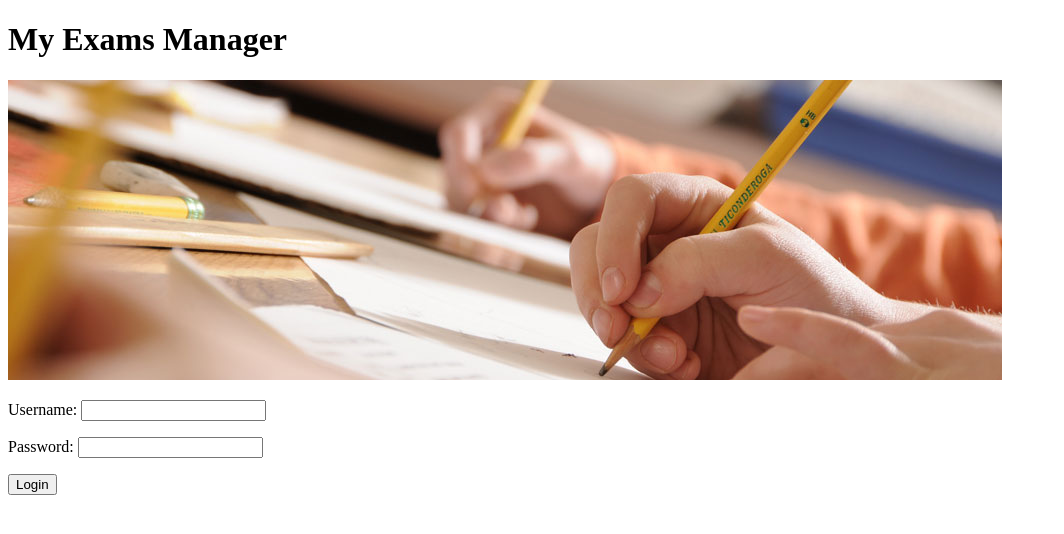
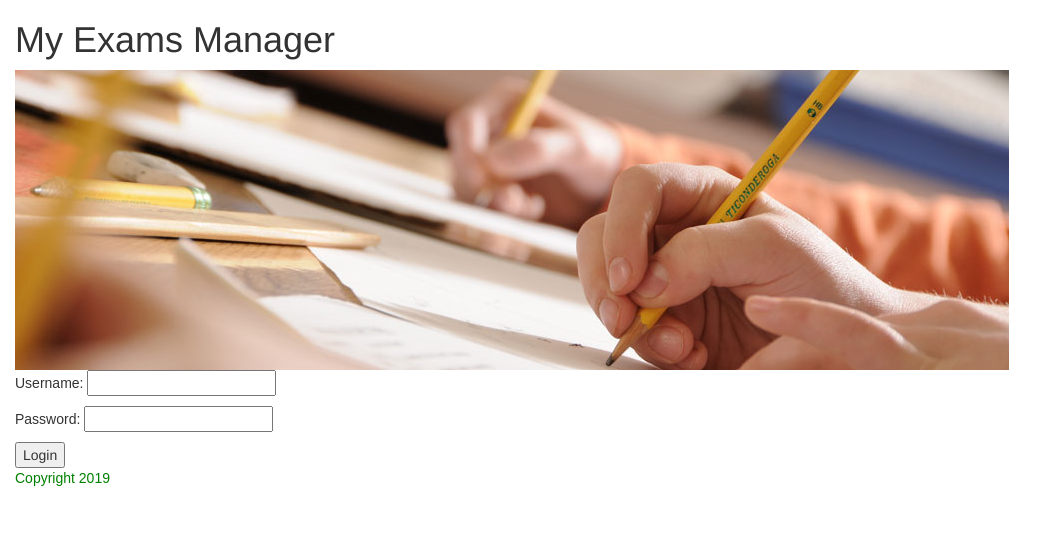
Before and after one commit to AmI-2019/Exams_Manager, a Flask app: page /index in a window 1280 px wide. Shown: the top 534 px of the page, without its empty margins (0-1064 px from the left). Run offline with Flask 2, Linux system fonts and the light colour scheme; some libraries are stand-ins or nearby versions.

Commit message:
code developed in class (8/4)

```diff
--- /dev/null
+++ b/static/style.css
@@ -0,0 +1,15 @@
+h1 {
+    color: red;
+}
+
+h1:hover {
+    color: green;
+}
+
+p {
+    font-family: Arial, serif;
+}
+
+#copyright {
+    color: green;
+}
--- a/templates/index.html
+++ b/templates/index.html
@@ -3,9 +3,18 @@
 <head>
     <meta charset="UTF-8">
     <title>My Exams Manager</title>
+
+    <!-- Custom stylesheet -->
+    <link rel="stylesheet" href="{{ url_for('static', filename = "style.css") }}">
+
+    <!-- Bootstrap -->
+    <!-- Latest compiled and minified CSS -->
+    <link rel="stylesheet" href="https://maxcdn.bootstrapcdn.com/bootstrap/3.3.7/css/bootstrap.min.css" integrity="sha384-BVYiiSIFeK1dGmJRAkycuHAHRg32OmUcww7on3RYdg4Va+PmSTsz/K68vbdEjh4u" crossorigin="anonymous">
+    <!-- Latest compiled and minified JavaScript -->
+    <script src="https://maxcdn.bootstrapcdn.com/bootstrap/3.3.7/js/bootstrap.min.js" integrity="sha384-Tc5IQib027qvyjSMfHjOMaLkfuWVxZxUPnCJA7l2mCWNIpG9mGCD8wGNIcPD7Txa" crossorigin="anonymous"></script>
 </head>
 <body>
-
+    <div class="container-fluid">
     <h1>My Exams Manager</h1>
     <img src="{{ url_for('static', filename = "exams.jpg") }}">
 
@@ -19,5 +28,8 @@
         <p>You are already authenticated, <a href="{{ url_for("exams") }}">go to your exams!</a></p>
         <a href="{{ url_for('logout') }}">Logout</a>
     {% endif %}
+
+    <p id="copyright">Copyright 2019</p>
+    </div>
 </body>
 </html>
```
